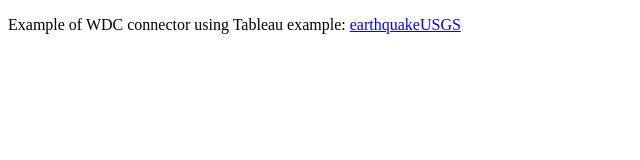
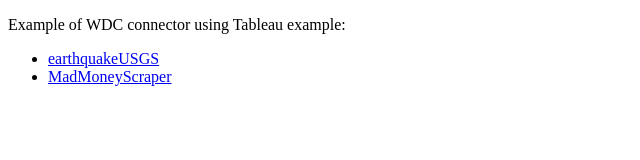
Before and after one commit to Lytrix/lytrix.github.io, a plain HTML site: page index.html in a window 1280 px wide. Shown: the whole page, without its empty margins (0-640 px from the left). Drawn offline with Linux system fonts and the light colour scheme.

Commit message:
added second example

```diff
--- a/index.html
+++ b/index.html
@@ -8,7 +8,14 @@
 
 <body>
 
-    <p>Example of WDC connector using Tableau example: <a href='html/earthquakeUSGS.html'>earthquakeUSGS</a>
+    <p>Example of WDC connector using Tableau example:
+    <ul>
+      <li>
+        <a href='html/earthquakeUSGS.html'>earthquakeUSGS</a>
+      </li>
+      <li>
+        <a href='html/MadMoneyScraper.html'>MadMoneyScraper</a>
+      </li>
     </p>
 </body>
 
```
